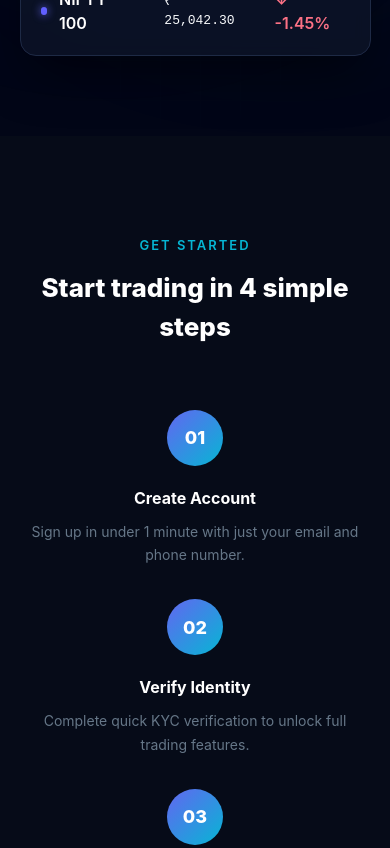
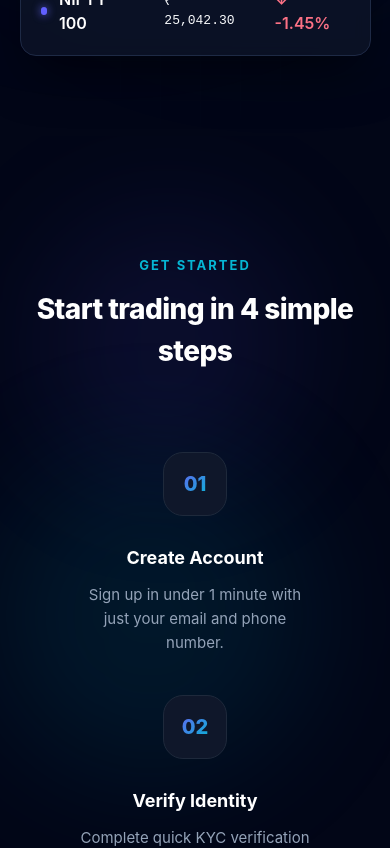
Before and after one commit to kartavya21-dot/Trade_Web_App, a React (Vite) app: page / in a window 390 px wide. Shown: the part 5940-6788 px from the top of the page. Built offline with nearby package versions, Linux system fonts and the light colour scheme.

Commit message:
Added Animaion to HowItWorks

```diff
--- a/src/components/HowItWorks.jsx
+++ b/src/components/HowItWorks.jsx
@@ -1,3 +1,20 @@
+import React from "react";
+import { motion, useScroll, useTransform } from 'framer-motion';
+
+export function ParallaxBackground() {
+  const { scrollY } = useScroll();
+
+  // As user scrolls 0 -> 1000px, move the circle 0 -> 200px
+  const y1 = useTransform(scrollY, [0, 1000], [0, 200]);
+  const y2 = useTransform(scrollY, [0, 1000], [0, -150]);
+
+  return (
+    <div className="absolute inset-0 overflow-hidden pointer-events-none">
+      <motion.div style={{ y: y1 }} className="absolute top-20 left-10 w-64 h-64 bg-indigo-500/10 blur-3xl rounded-full" />
+      <motion.div style={{ y: y2 }} className="absolute top-80 right-20 w-80 h-80 bg-cyan-500/10 blur-3xl rounded-full" />
+    </div>
+  );
+}
 const STEPS = [
   {
     num: "01",
@@ -23,14 +40,34 @@ const STEPS = [
 
 export default function HowItWorks() {
   return (
-    <section style={{ padding: "100px 5%" }}>
-      <div style={{ maxWidth: 1000, margin: "0 auto" }}>
-        <div style={{ textAlign: "center", marginBottom: 64 }}>
+    <section
+      className="relative overflow-hidden bg-[#020617]"
+      style={{ padding: "120px 5%" }}
+    >
+      {/* Background Accents */}
+      {/* <div className="absolute top-0 left-1/2 -translate-x-1/2 w-full h-px bg-gradient-to-r from-transparent via-indigo-500/50 to-transparent" />
+      <div className="absolute top-[-10%] right-[-10%] w-[400px] h-[400px] bg-cyan-500/5 blur-[120px] rounded-full" /> */}
+      <ParallaxBackground/>
+      <div
+        style={{
+          maxWidth: 1100,
+          margin: "0 auto",
+          position: "relative",
+          zIndex: 10,
+        }}
+      >
+        {/* Header Section */}
+        <motion.div
+          initial={{ opacity: 0, y: 20 }}
+          whileInView={{ opacity: 1, y: 0 }}
+          viewport={{ once: true }}
+          style={{ textAlign: "center", marginBottom: 80 }}
+        >
           <div
             style={{
               color: "#06b6d4",
               fontSize: 13,
-              fontWeight: 600,
+              fontWeight: 700,
               letterSpacing: 2,
               textTransform: "uppercase",
               marginBottom: 12,
@@ -39,55 +76,104 @@ export default function HowItWorks() {
             Get Started
           </div>
           <h2
+            className="text-white"
             style={{
-              fontSize: "clamp(26px, 4vw, 38px)",
+              fontSize: "clamp(28px, 5vw, 42px)",
               fontWeight: 800,
               margin: 0,
+              letterSpacing: "-0.02em",
             }}
           >
             Start trading in 4 simple steps
           </h2>
-        </div>
+        </motion.div>
+
+        {/* Steps Grid */}
         <div
           style={{
             display: "grid",
-            gridTemplateColumns: "repeat(auto-fit, minmax(200px, 1fr))",
-            gap: 32,
+            gridTemplateColumns: "repeat(auto-fit, minmax(240px, 1fr))",
+            gap: 40,
             position: "relative",
           }}
         >
-          {STEPS.map((s) => (
-            <div key={s.num} style={{ textAlign: "center" }}>
+          {/* Connecting Line (Desktop Only) */}
+          <div className="hidden lg:block absolute top-[28px] left-[10%] right-[10%] h-[2px] bg-slate-800 -z-10">
+            <motion.div
+              initial={{ width: 0 }}
+              whileInView={{ width: "100%" }}
+              transition={{ duration: 1.5, ease: "easeInOut" }}
+              viewport={{ once: true }}
+              className="h-full bg-gradient-to-r from-indigo-500 to-cyan-400"
+            />
+          </div>
+
+          {STEPS.map((s, index) => (
+            <motion.div
+              key={s.num}
+              initial={{ opacity: 0, y: 30 }}
+              whileInView={{ opacity: 1, y: 0 }}
+              viewport={{ once: true }}
+              transition={{ delay: index * 0.2, duration: 0.5 }}
+              style={{ textAlign: "center", position: "relative" }}
+            >
+              {/* Number Circle */}
               <div
+                className="group cursor-default"
                 style={{
-                  width: 56,
-                  height: 56,
-                  borderRadius: "50%",
-                  background: "linear-gradient(135deg, #6366f1, #06b6d4)",
+                  width: 64,
+                  height: 64,
+                  borderRadius: "20px", // Squircle shape for a modern look
+                  background: "#0f172a",
+                  border: "1px solid #1e293b",
                   display: "flex",
                   alignItems: "center",
                   justifyContent: "center",
-                  fontWeight: 800,
-                  fontSize: 18,
-                  margin: "0 auto 20px",
+                  margin: "0 auto 28px",
+                  position: "relative",
+                  transition: "all 0.3s ease",
                 }}
               >
-                {s.num}
+                {/* Glow Effect on Hover */}
+                <div className="absolute inset-0 bg-indigo-500/20 blur-xl opacity-0 group-hover:opacity-100 transition-opacity rounded-full" />
+
+                <span
+                  style={{
+                    fontWeight: 800,
+                    fontSize: 20,
+                    background: "linear-gradient(135deg, #6366f1, #06b6d4)",
+                    WebkitBackgroundClip: "text",
+                    WebkitTextFillColor: "transparent",
+                    position: "relative",
+                    zIndex: 2,
+                  }}
+                >
+                  {s.num}
+                </span>
+
+                {/* Orbit Ring */}
+                <div className="absolute inset-[-4px] border border-indigo-500/20 rounded-[24px] scale-90 group-hover:scale-100 opacity-0 group-hover:opacity-100 transition-all duration-500" />
               </div>
-              <h3 style={{ fontSize: 16, fontWeight: 700, margin: "0 0 10px" }}>
+
+              {/* Text Content */}
+              <h3
+                className="text-white"
+                style={{ fontSize: 18, fontWeight: 700, margin: "0 0 12px" }}
+              >
                 {s.title}
               </h3>
               <p
                 style={{
-                  fontSize: 14,
-                  color: "#667788",
-                  lineHeight: 1.7,
-                  margin: 0,
+                  fontSize: 15,
+                  color: "#94a3b8",
+                  lineHeight: 1.6,
+                  margin: "0 auto",
+                  maxWidth: "240px",
                 }}
               >
                 {s.desc}
               </p>
-            </div>
+            </motion.div>
           ))}
         </div>
       </div>
```
